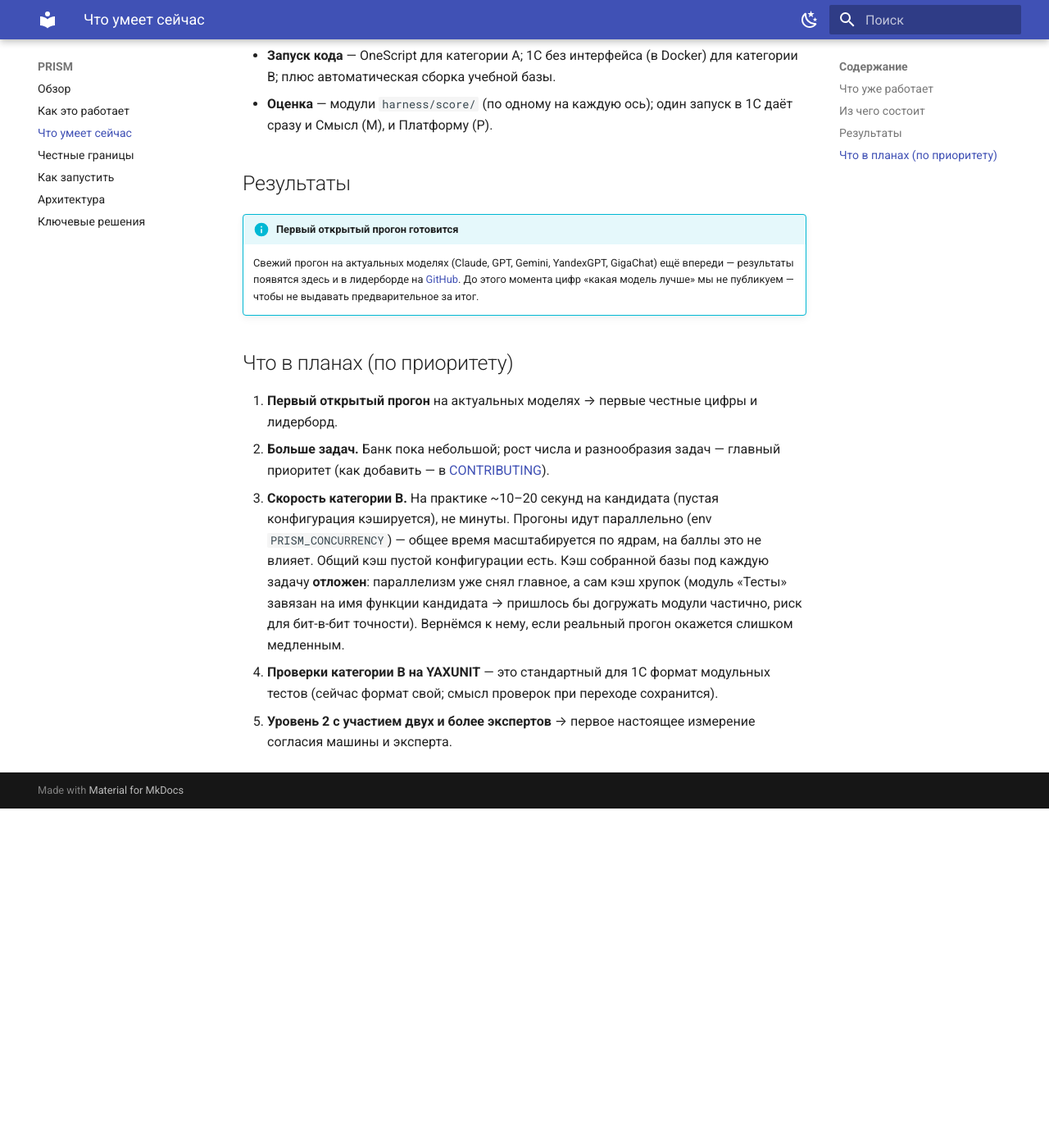
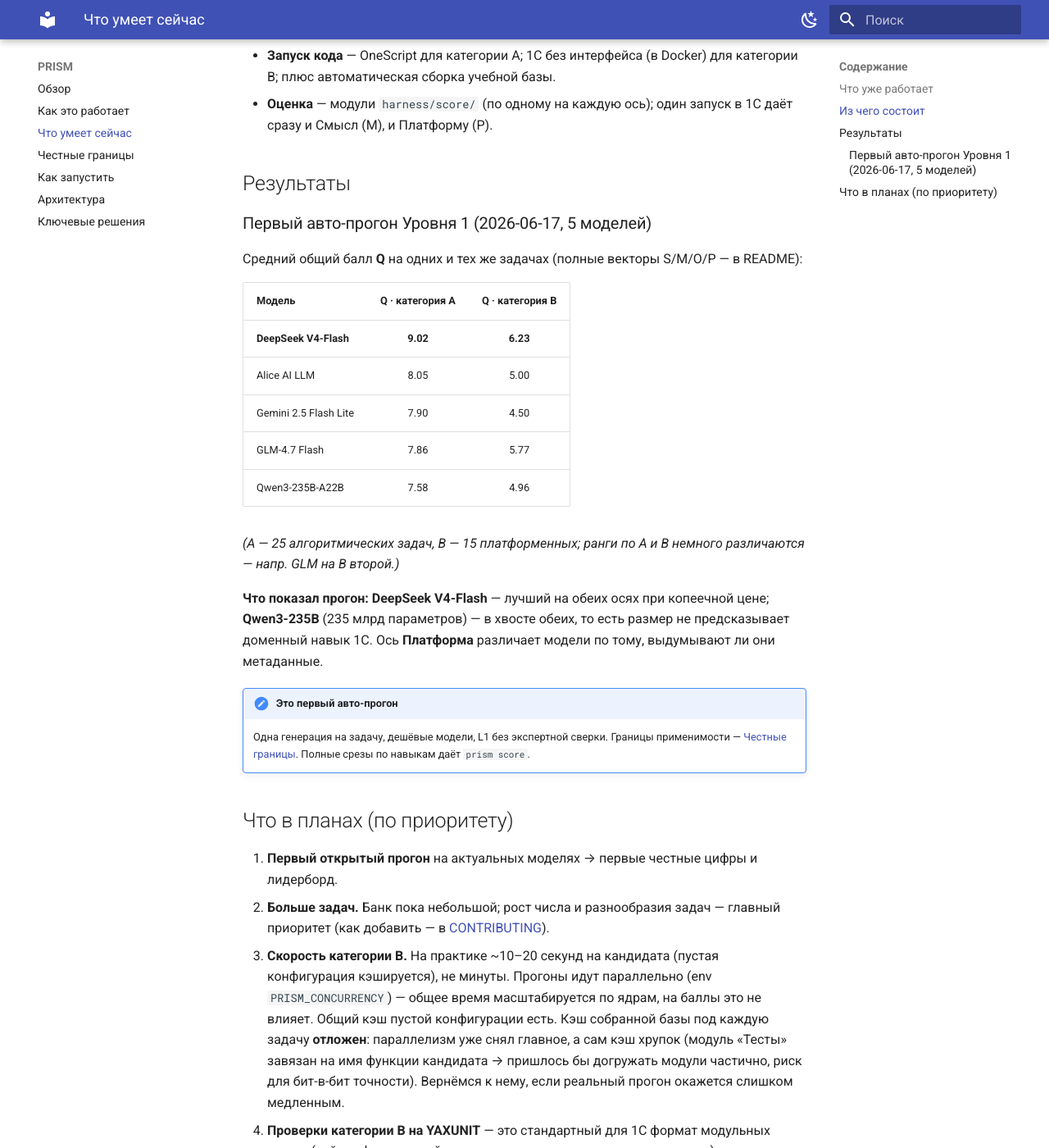
Before and after one commit to genlab-1c/prism, an MkDocs documentation site: the page built from docs/status.md, in a window 1280 px wide and 1400 px high, scrolled down 1353 px. Shown: the whole window at 82% size. Built offline with MkDocs 1.6.1 and Material for MkDocs 9.7.7, drawn with Linux system fonts in a browser that asks for light colours; before the commit the page ends 2339 px from its top, so only the background shows below that.

Commit message:
chore(release): v1.0.0 with first leaderboard and badges
Версия 1.0.0 (pyproject, CITATION, CHANGELOG). README: первый авто-лидерборд Уровня 1 (5 моделей, векторы A/B) + профиль по навыкам (с чем модели лучше/хуже) + бейджи (40 задач, 194 тест-кейса, 200 генераций; версии 1С 8.3.27.1508 / BSL LS 0.29.0 / OneScript 2.0.1 / Python 3.10.12; покрытие 82%). Скорость B исправлена на реальную (~10-20 с/кандидат).

```diff
--- a/docs/status.md
+++ b/docs/status.md
@@ -39,11 +39,28 @@
 
 ## Результаты
 
-!!! info "Первый открытый прогон готовится"
-    Свежий прогон на актуальных моделях (Claude, GPT, Gemini, YandexGPT, GigaChat) ещё
-    впереди — результаты появятся здесь и в лидерборде на
-    [GitHub](https://github.com/genlab-1c/prism). До этого момента цифр «какая модель
-    лучше» мы не публикуем — чтобы не выдавать предварительное за итог.
+### Первый авто-прогон Уровня 1 (2026-06-17, 5 моделей)
+
+Средний общий балл **Q** на одних и тех же задачах (полные векторы S/M/O/P — в README):
+
+| Модель | Q · категория A | Q · категория B |
+|---|:---:|:---:|
+| **DeepSeek V4-Flash** | **9.02** | **6.23** |
+| Alice AI LLM | 8.05 | 5.00 |
+| Gemini 2.5 Flash Lite | 7.90 | 4.50 |
+| GLM-4.7 Flash | 7.86 | 5.77 |
+| Qwen3-235B-A22B | 7.58 | 4.96 |
+
+*(A — 25 алгоритмических задач, B — 15 платформенных; ранги по A и B немного различаются —
+напр. GLM на B второй.)*
+
+**Что показал прогон:** **DeepSeek V4-Flash** — лучший на обеих осях при копеечной цене;
+**Qwen3-235B** (235 млрд параметров) — в хвосте обеих, то есть размер не предсказывает
+доменный навык 1С. Ось **Платформа** различает модели по тому, выдумывают ли они метаданные.
+
+!!! note "Это первый авто-прогон"
+    Одна генерация на задачу, дешёвые модели, L1 без экспертной сверки. Границы
+    применимости — [Честные границы](validity.md). Полные срезы по навыкам даёт `prism score`.
 
 ## Что в планах (по приоритету)
 
--- a/pyproject.toml
+++ b/pyproject.toml
@@ -4,7 +4,7 @@
 
 [project]
 name = "prism-bench"
-version = "0.1.0"                       # v1.0.0 зарезервирован за первым публичным релизом исполняемого бенчмарка
+version = "1.0.0"                       # первый публичный релиз исполняемого бенчмарка
 description = "PRISM — исполняемый бенчмарк кодогенерации 1С (методика SMOP: Syntax · Meaning · Optimization · Platform)"
 readme = "README.md"
 license = { text = "MIT" }
```
Also changed, not shown: CHANGELOG.md (+10 -2 lines), README.md (+39 -5 lines), docs/index.md (+1 -1 lines), 1 other file.
